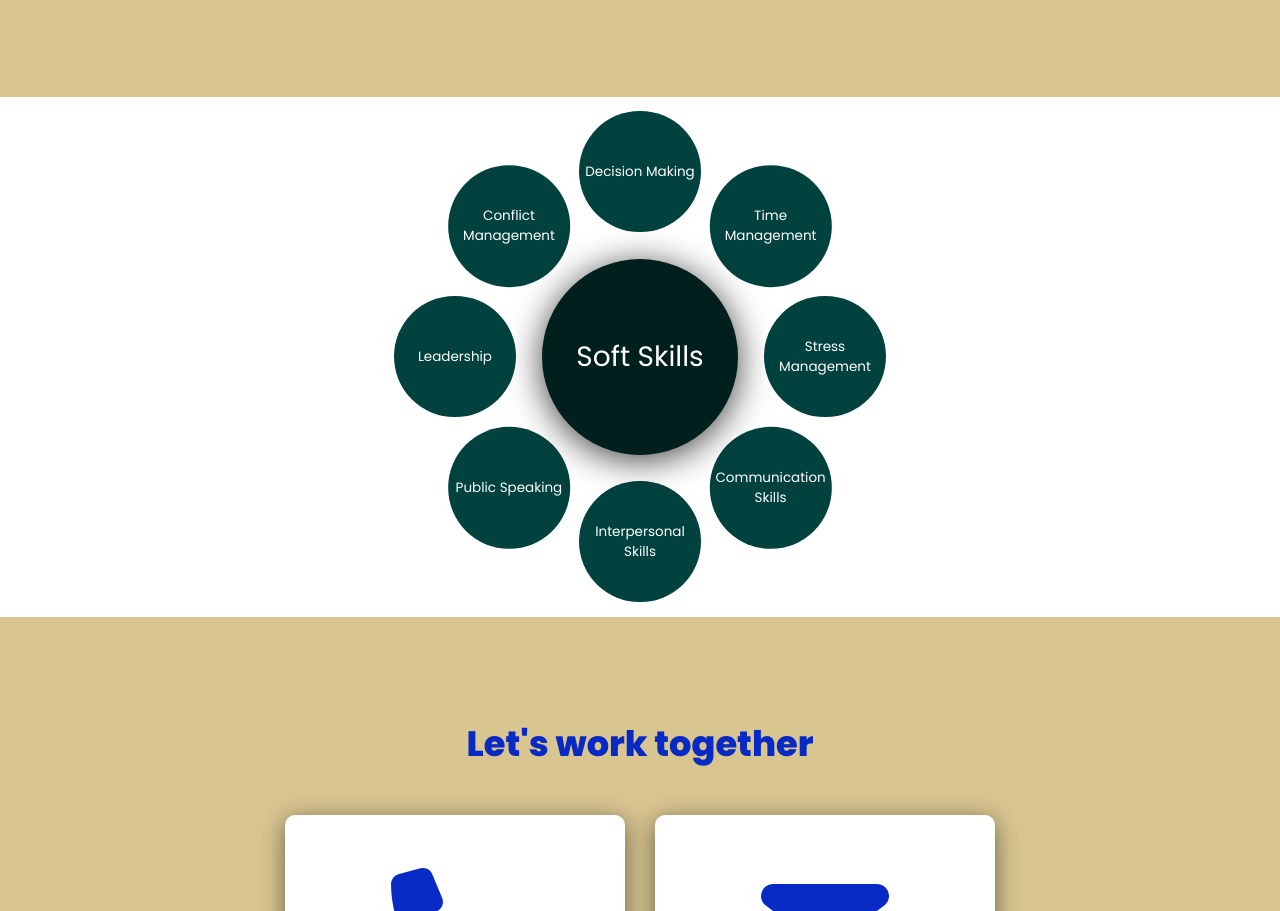
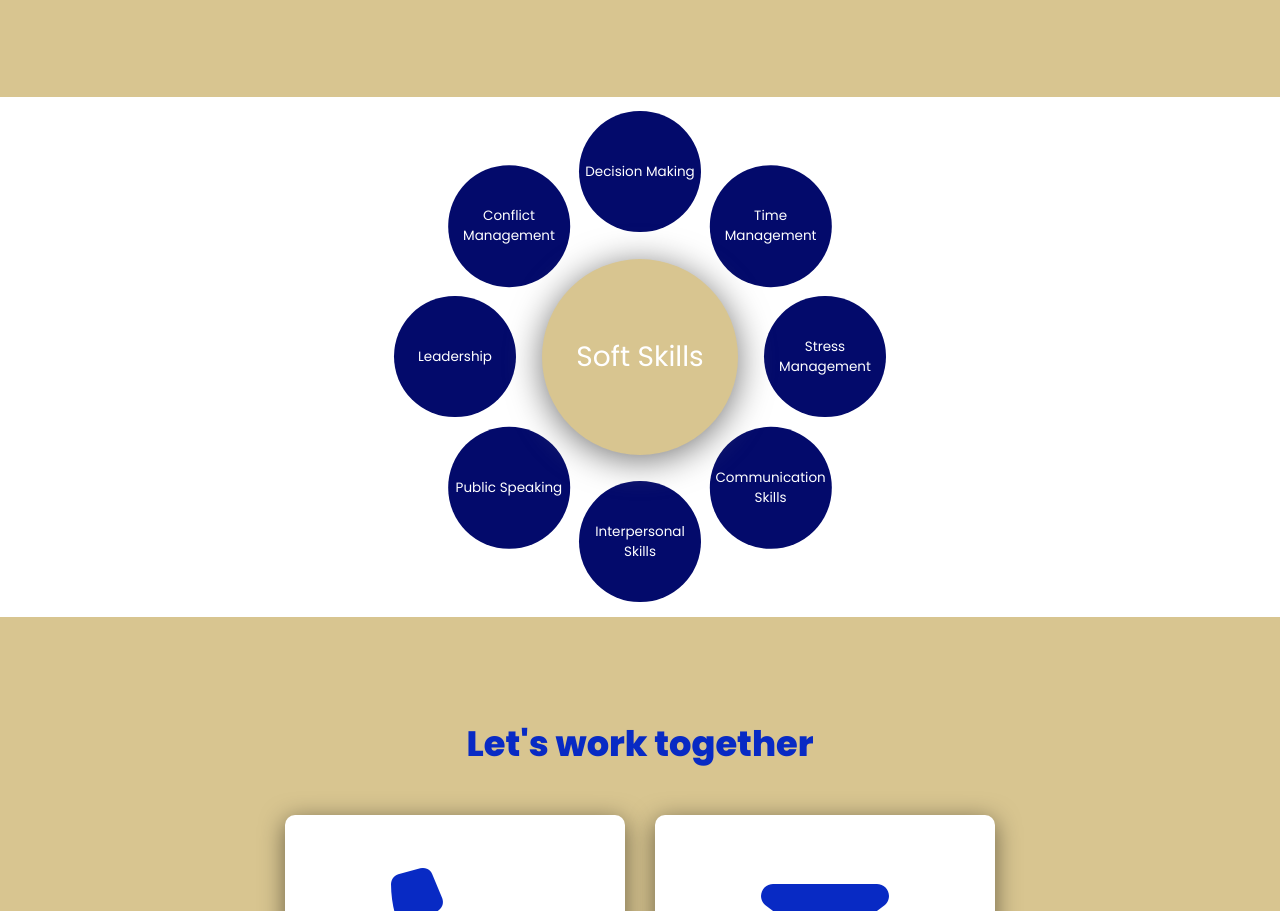
Before and after one commit to ashrafeesa/My-Portfolio, a plain HTML site: page index.html in a window 1280 px wide. Shown: the part 2472-3383 px from the top of the page. Drawn offline with Linux system fonts and the light colour scheme.

Commit message:
update colors

```diff
--- a/style.css
+++ b/style.css
@@ -219,7 +219,7 @@ section{
     height: 400px;
     border-radius: 50%;
     background: white;
-    box-shadow: 0 0 15px rgba(0, 0, 0, 0.274);
+    box-shadow: 0 0 15px #d8c590;
     display: flex;
     justify-content: center;
     align-items: center;
@@ -229,7 +229,7 @@ section{
     position: absolute;
     width: 7em;
     height: 7em;
-    background: rgb(0, 31, 29);
+    background: #d8c590;
     color: white;
     border-radius: 50%;
     display: flex;
@@ -238,14 +238,14 @@ section{
     text-align: center;
     z-index: 10;
     font-size: 1.75em;
-    box-shadow: 0 5px 35px rgba(1 1 1 / 75%);
+    box-shadow: 0 5px 35px #747474;
 }
 
 .item {
     position: absolute;
     width: 9em;
     height: 9em;
-    background: rgb(1, 66, 63);
+    background: rgb(3, 10, 107);
     color: white;
     border-radius: 50%;
     display: flex;
@@ -255,10 +255,11 @@ section{
     font-size: 0.84375em;
     transform: rotate(calc(45deg * var(--i))) translate(185px) rotate(calc(-45deg * var(--i)));
     transition: background 0.3s;
+    transition: .7s ease;
 }
 
 .item:hover {
-    background: rgb(0, 31, 29);
+    background: rgb(6, 17, 168);
 }
 
 .cards-contact{
```
